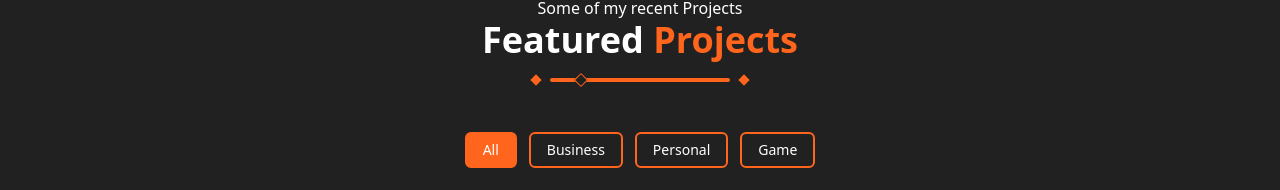
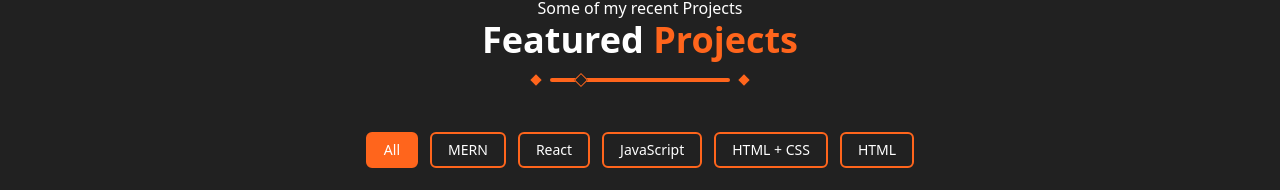
Before and after one commit to ronikjoshi/portfolio2_React, a React (Vite) app in the folder portfolio/: page / in a window 1280 px wide. Shown: the part 3076-3266 px from the top of the page. Built offline with nearby package versions, Linux system fonts and the light colour scheme.

Commit message:
fixed project category

```diff
--- a/portfolio/src/Utils/Items.js
+++ b/portfolio/src/Utils/Items.js
@@ -26,7 +26,7 @@
     title: "My Favorite Recipe Page",
     description:
       "This project is a simple HTML-based recipe page that displays the steps to make a delicious chocolate cake. It includes well-structured sections such as ingredients, preparation steps, and helpful baking tips. The page uses basic HTML elements like headings, lists, text formatting tags, and separators to present the recipe clearly and neatly. It serves as a beginner-friendly example of organizing content using semantic HTML.",
-    category: "business",
+    category: "html",
     liveLink: "",
     codeLink: "https://github.com/ronikjoshi/My_Favourite_Recipe_Page_H",
   },
@@ -62,7 +62,7 @@
     title: "My Favorite Movie Page",
     description:
       "This project is an HTML-based movie webpage that showcases my favorite film. It includes a movie title, description, images, links, and multimedia elements such as video, audio, and an embedded YouTube trailer. The page also uses anchor tags for navigation and features a cast section with a list of main actors. This project helps practice essential HTML concepts like images, videos, audio, iframes, and internal/external linking.",
-    category: "personal",
+    category: "html",
     liveLink: "",
     codeLink: "https://github.com/ronikjoshi/My_Favourite_Movie_Page_H",
   },
@@ -98,7 +98,7 @@
     title: "Restaurant Webpage",
     description:
       "This project is a fully structured restaurant webpage created using semantic HTML. It showcases a fictional restaurant and includes sections for navigation, an about page, menu items, opening hours, and contact information. The project focuses on using semantic tags such as <nav>, <header>, <main>, <section>, <article>, <footer>, and proper HTML elements like tables, lists, and spans. It demonstrates strong understanding of HTML structure, layout organization, and content grouping.",
-    category: "personal",
+    category: "html",
     liveLink: "",
     codeLink: "https://github.com/ronikjoshi/Restaurant_Webpage_H",
   },
@@ -141,7 +141,7 @@
     title: "Event Registration Form",
     description:
       "This project is a fully functional event registration form built using HTML. It collects essential participant details such as name, email, gender, interests, experience level, and preferred sessions. The form includes a variety of HTML input types like text fields, email, password, radio buttons, checkboxes, dropdowns, datalists, textareas, and a submit button. It demonstrates strong foundational skills in creating structured, user-friendly forms using core HTML elements.",
-    category: "business",
+    category: "html",
     liveLink: "",
     codeLink: "https://github.com/ronikjoshi/Event_Registration_Form_H",
   },
@@ -170,7 +170,7 @@
     title: "Personal Profile Card",
     description:
       "This project is a simple and modern Profile Card created using HTML and CSS. It showcases a user’s name, profession, a short description, skills, and a call-to-action button. The layout demonstrates clean styling, spacing, scrollable text, and basic UI component design. It’s a good beginner project for learning how to create reusable profile components in websites or portfolios.",
-    category: "business",
+    category: "htmlcss",
     liveLink: "",
     codeLink: "https://github.com/ronikjoshi/Personal_Profile_Card_HC",
   },
@@ -198,7 +198,7 @@
     title: "Coffee Shop Menu",
     description:
       "This project is a beautifully designed Coffee Menu webpage for a fictional café. It uses HTML and CSS to showcase signature drinks, classic favorites, a hero banner, and a footer section with location and hours. The design includes modern styling techniques such as gradients, custom typography, shadows, and responsive layout elements. The page demonstrates structured content, elegant typography, and a polished UI suitable for restaurant or café websites.",
-    category: "game",
+    category: "htmlcss",
     liveLink: "",
     codeLink: "https://github.com/ronikjoshi/Coffee_Shop_Menu_HC",
   },
@@ -230,7 +230,7 @@
     title: "Interactive Profile Card",
     description:
       "This project is an interactive profile card built using HTML and CSS. It displays a user’s profile picture, name, title, and social stats, along with a “Connect” button. The design includes modern UI techniques such as hover effects, transitions, transforms, pseudo-elements, and box-model styling. The card smoothly animates when hovered and features a clean, minimal, professional layout suitable for portfolios, user profiles, or social media UIs.",
-    category: "personal",
+    category: "htmlcss",
     liveLink: "",
     codeLink: "https://github.com/ronikjoshi/Interactive_Profile_Card_HC",
   },
@@ -259,7 +259,7 @@
     title: "Responsive Card Layout",
     description:
       "A simple, modern portfolio card built with HTML and CSS using a mobile-first approach. The layout stacks vertically on small screens and automatically shifts into a side-by-side design on larger screens using Flexbox and media queries. This component is ideal for showcasing developer profiles, team members, or portfolio sections.",
-    category: "personal",
+    category: "htmlcss",
     liveLink: "",
     codeLink: "https://github.com/ronikjoshi/Responsive_Card_Layout_HC",
   },
@@ -289,7 +289,7 @@
     title: "Fashion Store – Static E-Commerce Webpage",
     description:
       "This project is a static, fully structured fashion store webpage built using HTML and CSS. It displays product categories, upcoming festival sales, and store information in a clean, organized layout. The project demonstrates UI structuring, table-based layouts, image placement, styling, and content formatting—ideal for beginners learning front-end development essentials.",
-    category: "personal",
+    category: "htmlcss",
     liveLink: "",
     codeLink: "https://github.com/ronikjoshi/Fashion_Store_Web_Page_HC",
   },
@@ -318,7 +318,7 @@
     title: "Chef’s Hotel – Static Luxury Hotel Webpage",
     description:
       "This project is a beautifully designed static hotel webpage created using HTML and CSS. It showcases a luxury hotel with an elegant landing section, detailed room options, pricing tables, and a call-to-action for booking. The layout highlights strong UI structure, table formatting, typography, and visual design—ideal for beginners showcasing their front-end development skills.",
-    category: "personal",
+    category: "htmlcss",
     liveLink: "",
     codeLink: "https://github.com/ronikjoshi/Chef-s_Hotel_Web_Page_HC",
   },
@@ -349,7 +349,7 @@
     title: "Foodie – Online Food Delivery Webpage",
     description:
       "This project is a static food-delivery themed webpage built with HTML and CSS. It highlights popular restaurants in Delhi, showcases trending dishes, displays food rankings, and includes informational sections about Delhi’s food culture. The layout combines images, tables, and structured content to create a visually appealing and beginner-friendly front-end design.",
-    category: "personal",
+    category: "htmlcss",
     liveLink: "",
     codeLink: "https://github.com/ronikjoshi/Foodie_platform_Web_Page_HC",
   },
@@ -379,7 +379,7 @@
     title: "Course Syllabus Webpage",
     description:
       "This project is a structured and educational course syllabus webpage built using HTML and CSS. It includes a professional header with navigation, an introductory section, a visual HTML preview image, a complete course overview, and a detailed weekly schedule. The layout demonstrates clean structuring, table formatting, use of semantic tags, and basic responsive alignment—perfect for beginners practicing front-end development.",
-    category: "personal",
+    category: "htmlcss",
     liveLink: "",
     codeLink: "https://github.com/ronikjoshi/Course_Syllabus_Web_Page_HC",
   },
@@ -411,7 +411,7 @@
     title: "Hospital Webpage",
     description:
       "This project is a static hospital management webpage built using HTML and CSS. It presents an overview of an Hospital, including its services, achievements, approved doctors, improvement ideas, and daily patient recovery statistics. The design uses clean layouts, structured tables, smooth navigation, and accessible content formatting, making it a great front-end practice project.",
-    category: "personal",
+    category: "htmlcss",
     liveLink: "",
     codeLink: "https://github.com/ronikjoshi/Hospital_Webpage_HC",
   },
@@ -438,7 +438,7 @@
       "HTML",
       "CSS",
     ],
-    title: "Cafe Website",
+    title: "htmlcss",
     description:
       "This project is a simple, clean, and well-structured cafe website built using HTML and CSS. It presents a modern homepage, a menu section with images, an about section, and contact details—all wrapped in a clean layout suitable for small businesses or portfolio demonstration. The project showcases basic web design structure, navigation design, responsive section layouts, and content organization.",
     category: "personal",
@@ -473,7 +473,7 @@
     title: "My Fitness Tips – Health & Workout Webpage",
     description:
       "This project is a structured and beginner-friendly fitness webpage built using HTML and CSS. It includes a welcoming hero section, an introduction to the platform, detailed workout routines, fitness equipment information, and helpful fitness tips for beginners. The design is clear, easy to navigate, and ideal for showcasing front-end skills related to layout, typography, table formatting, structured content, and responsive-friendly sections.",
-    category: "personal",
+    category: "htmlcss",
     liveLink: "",
     codeLink: "https://github.com/ronikjoshi/Get_Fit_Web_Page_HC",
   },
@@ -503,7 +503,7 @@
     title: "Interactive Profile Card",
     description:
       "This project is a modern, visually appealing profile card built using HTML, CSS, and JavaScript. It displays a user avatar, name, bio, and a theme label while dynamically updating the card’s content and appearance using JavaScript. The card includes a fun “theme switch” style effect, transforming the card into a vibrant, playful design mode. This project is great for beginners learning DOM manipulation, styling, and interactive UI components.",
-    category: "personal",
+    category: "javascript",
     liveLink: "",
     codeLink: "https://github.com/ronikjoshi/Interactive_Profile_Card_JS",
   },
@@ -535,7 +535,7 @@
     title: "Interactive JavaScript Quiz Form",
     description:
       "This project is an interactive quiz application built using HTML, CSS, and JavaScript. It presents a 3-question multiple-choice quiz on JavaScript basics and includes dynamic hint toggles, form validation, score calculation, and responsive visual feedback. The clean UI, structured layout, and interactive behavior make it an excellent beginner-friendly project for learning DOM manipulation, event handling, and form logic.",
-    category: "personal",
+    category: "javascript",
     liveLink: "",
     codeLink: "https://github.com/ronikjoshi/Interactive_Quiz_Form_JS",
   },
@@ -567,7 +567,7 @@
     title: "Dynamic Bookmark Manager",
     description:
       "This project is a fully interactive Bookmark Manager built with HTML, CSS, and JavaScript. It allows users to quickly add, display, and delete bookmarks in real time without reloading the page. With a clean UI and smooth interactions, this project demonstrates DOM manipulation, event handling, form validation, and event delegation",
-    category: "personal",
+    category: "javascript",
     liveLink: "",
     codeLink: "https://github.com/ronikjoshi/Dynamic_Bookmark_Manager_JS",
   },
@@ -599,7 +599,7 @@
     title: "Persistent Product Wishlist",
     description:
       "This project is a fully interactive Product Wishlist Manager built using HTML, CSS, and JavaScript with LocalStorage. It allows users to add products (name, price, and image), display them in a clean card layout, and delete them when needed. The key feature of this project is data persistence, meaning all wishlist items remain saved even after the page is refreshed—thanks to LocalStorage. This makes it a perfect project for practicing DOM manipulation, data storage, event delegation, and dynamic UI rendering.",
-    category: "personal",
+    category: "javascript",
     liveLink: "",
     codeLink: "https://github.com/ronikjoshi/Persistent_Notes_App_JS",
   },
@@ -633,7 +633,7 @@
     title: "Smart Task Tracker",
     description:
       "The Smart Task Tracker is a feature-rich task-management web app built using HTML, CSS, and JavaScript with LocalStorage persistence. It allows users to create tasks, assign categories, mark tasks as completed, delete them, and automatically save everything in the browser—even after refreshing the page. This project demonstrates core concepts of DOM manipulation, event delegation, and real-world application behavior through persistent data storage and interactive UI updates.",
-    category: "personal",
+    category: "javascript",
     liveLink: "",
     codeLink: "https://github.com/ronikjoshi/Smart_Task_Tracker_JS",
   },
@@ -668,7 +668,7 @@
     title: "Interactive Job Application Form with Dynamic Tabs",
     description:
       "This project is a fully interactive, multi-step Job Application Form built using React. It guides users through a structured 3-step form process—Personal Information, Experience, and Review & Submit—using a tabbed UI with validation, navigation controls, and a polished user experience. Each step validates its fields before allowing the user to move forward, ensuring clean data collection and improved usability. The project showcases advanced concepts including dynamic tab navigation, controlled components, multi-stage validation, form state management, conditional rendering, and submission success screens—all wrapped in a clean, responsive UI.",
-    category: "personal",
+    category: "react",
     liveLink: "",
     codeLink: "https://github.com/ronikjoshi/Interactive_Job_Application_Form_with_Dynamic_Tabs_React",
   },
@@ -705,7 +705,7 @@
     title: "Modern React Portfolio Website",
     description:
       "This project is a fully responsive and professionally designed portfolio website built using React and modern frontend best practices. It includes multiple reusable components, dynamic styling, modular sections, and a polished UI created with a custom CSS design system. The website serves as a personal brand presence—showcasing your skills, projects, biography, and contact information—while maintaining a clean, elegant, and accessible layout optimized for all screen sizes.",
-    category: "personal",
+    category: "react",
     liveLink: "",
     codeLink: "https://github.com/ronikjoshi/portfolio_react",
   },
@@ -740,7 +740,7 @@
     title: "2048 Game",
     description:
       "This project is a fully functional 2048 puzzle game built using React. It recreates the classic sliding tile game where players merge identical numbers to reach 2048, featuring smooth tile movement, merging logic, keyboard controls, and full game-over detection. The game grid updates dynamically using React state, offering a responsive and interactive experience. A Restart button is included for quick replayability.",
-    category: "personal",
+    category: "react",
     liveLink: "",
     codeLink: "https://github.com/ronikjoshi/2048_Game_React",
   },
@@ -772,7 +772,7 @@
     title: "Tic-Tac-Toe game",
     description:
       "This project is a fully interactive Tic-Tac-Toe game built using React. It features a responsive 3×3 game board, player turn tracking, winner detection, and full move-history functionality—allowing players to “time travel” to any previous move. The UI is clean, minimal, and optimized for quick and intuitive gameplay. The project demonstrates core React concepts such as state management, props, immutability, and component-based architecture.",
-    category: "personal",
+    category: "react",
     liveLink: "",
     codeLink: "https://github.com/ronikjoshi/Tic_tac_toe_React",
   },
@@ -816,7 +816,7 @@
     title: "My Web Portfolio",
     description:
       "MyWebPortfolio is a modern, interactive, and performance-optimized developer portfolio built using React and Tailwind CSS. It showcases your skills, experience, and professional projects with smooth animations, category filters, dynamic routing, and Lottie-based visuals. The website delivers a premium UI/UX through scroll-triggered animations, responsive layouts, and a clean dark theme. It also supports project detail pages, a fully functional contact form via EmailJS, and a modular component-based structure following best React practices.",
-    category: "personal",
+    category: "react",
     liveLink: "",
     codeLink: "https://github.com/ronikjoshi/portfolio2",
   },
@@ -858,7 +858,7 @@
     title: "Golden Frames",
     description:
       "Golden Frames is a MERN-stack photo-memory sharing app where users can post memorable moments with a title, message, tags, and an image. Users can interact with posts through likes, updates, and deletion.The app uses Redux Toolkit for global state management, Axios for API communication, Material-UI for UI components, MongoDB Atlas for cloud storage, and Express.js for building RESTful backend APIs. All posts are stored in MongoDB and are rendered dynamically on the UI with smooth re-renders and state updates.",
-    category: "personal",
+    category: "mern",
     liveLink: "",
     codeLink: "https://github.com/ronikjoshi/golden_frames_v2_MERN",
   },
@@ -902,7 +902,7 @@
     title: "AI_MagicLens",
     description:
       "Imagify is a full-stack AI Image Generation and Management platform built with the MERN stack. It allows users to generate AI-powered images, manage galleries, buy credits, download results, and securely store user data. The project includes a complete authentication system, credit-based usage limits, a responsive modern UI, and integration with the ClipDrop AI API for high-quality images.",
-    category: "personal",
+    category: "mern",
     liveLink: "",
     codeLink: "https://github.com/ronikjoshi/AI_MagicLens",
   },
@@ -963,7 +963,7 @@
     title: "TutorX",
     description:
       "TutorX is a full-fledged MERN stack online learning platform where students can explore, purchase, and learn from structured courses, while instructors can create and manage educational content. The platform integrates powerful features like secure authentication, cloud media handling, real payment gateway integration, analytics dashboards, and a modern, responsive UI optimized for learning. It uses Cloudinary for storing course media, Razorpay for secure payments, and MongoDB for managing all user & course data. The architecture follows industry standards with modular routing, controllers, middleware, and reusable services—making it scalable and production-ready.",
-    category: "personal",
+    category: "mern",
     liveLink: "",
     codeLink: "https://github.com/ronikjoshi/TutorX",
   },
@@ -1008,7 +1008,7 @@
     title: "flipkart_clone",
     description:
       "A production-grade Flipkart-style e-commerce application built using the MERN stack, complete with a full admin dashboard, Paytm payment gateway, advanced product filtering, and complete user shopping features. This project replicates real-world e-commerce flows — browsing, wishlisting, cart management, checkout, payment, order tracking, admin product management, and more.",
-    category: "personal",
+    category: "mern",
     liveLink: "",
     codeLink: "https://github.com/ronikjoshi/flipkart_clone",
   },
--- a/portfolio/src/pages/Projects.jsx
+++ b/portfolio/src/pages/Projects.jsx
@@ -32,11 +32,13 @@
   }, [filteredItems, isHome]);
 
   const categories = [
-    { key: "all", label: "All" },
-    { key: "business", label: "Business" },
-    { key: "personal", label: "Personal" },
-    { key: "game", label: "Game" },
-  ];
+  { key: "all", label: "All" },
+  { key: "mern", label: "MERN" },
+  { key: "react", label: "React" },
+  { key: "javascript", label: "JavaScript" },
+  { key: "htmlcss", label: "HTML + CSS" },
+  { key: "html", label: "HTML" },
+];
 
   return (
     <motion.div
```
Also changed, not shown: portfolio/src/components/ProjectCard.jsx (deleted).
